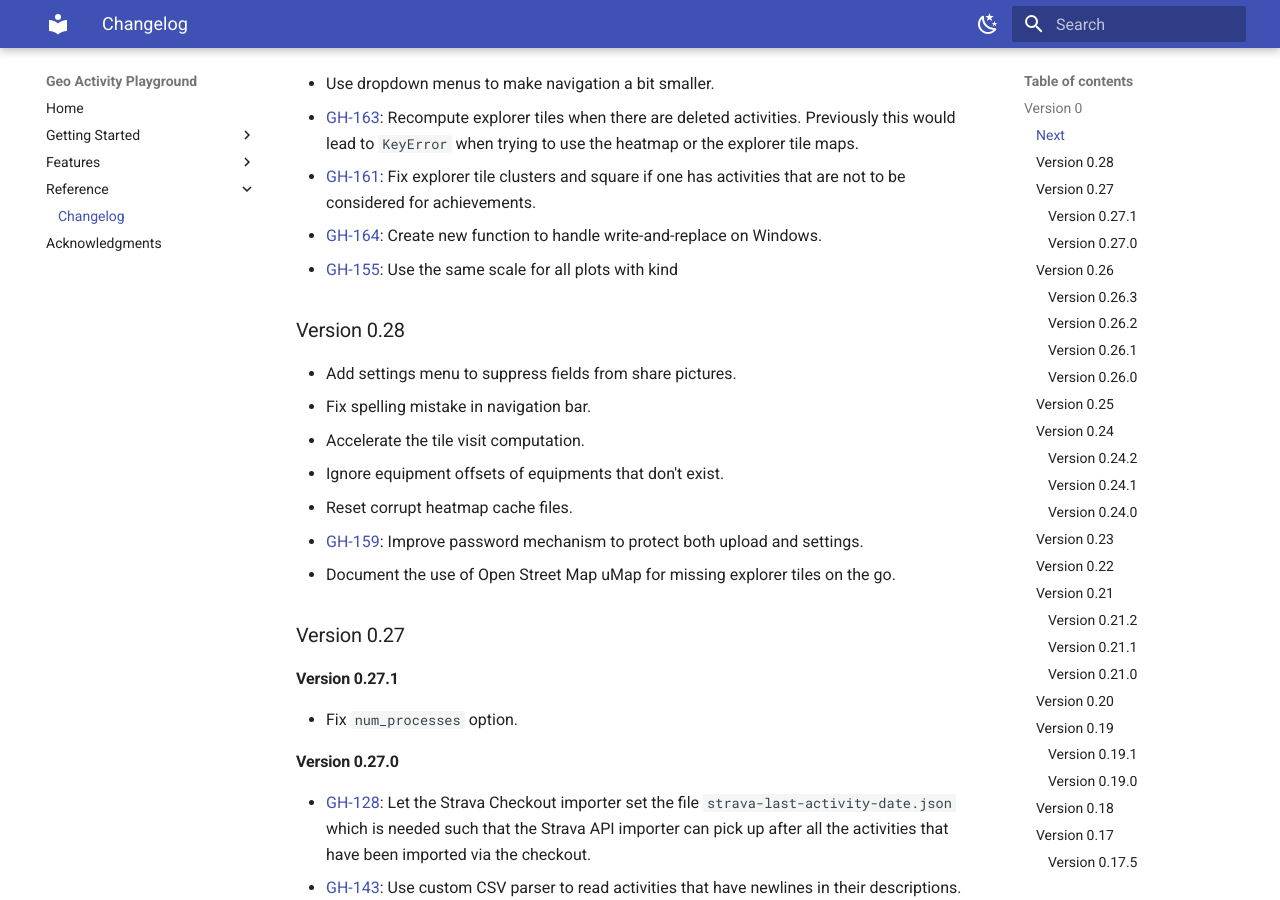
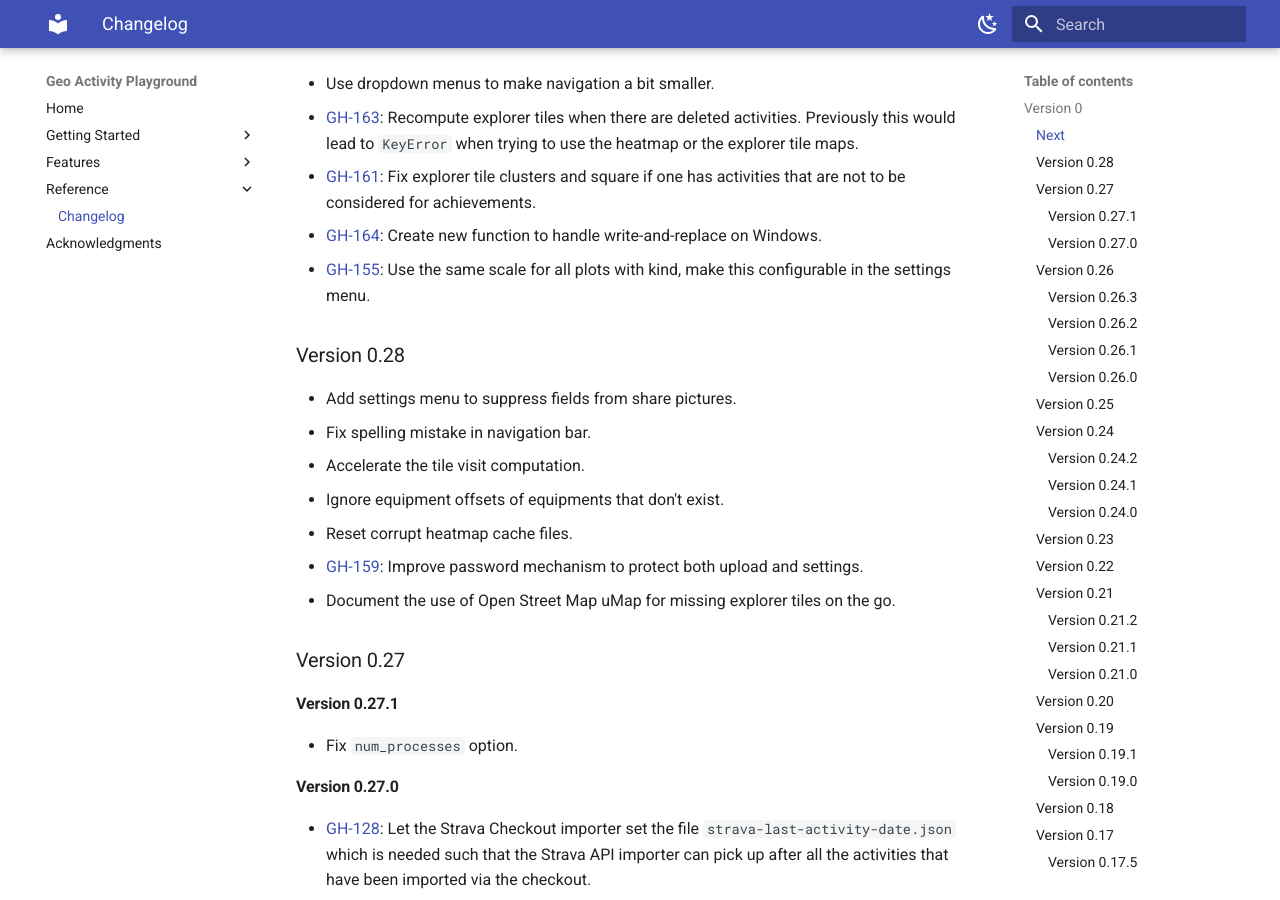
Before and after one commit to martin-ueding/geo-activity-playground, an MkDocs documentation site: the page built from docs/reference/changelog.md, in a window 1280 px wide and 900 px high, scrolled down 354 px. Built offline with MkDocs 1.6.1 and Material for MkDocs 9.7.7, drawn with Linux system fonts in a browser that asks for light colours.

Commit message:
GH-155: Changelog entry

```diff
--- a/docs/reference/changelog.md
+++ b/docs/reference/changelog.md
@@ -12,7 +12,7 @@ This is the pre-release series. Things haven't settled yet, so each minor versio
 - [GH-163](https://github.com/martin-ueding/geo-activity-playground/issues/163): Recompute explorer tiles when there are deleted activities. Previously this would lead to `KeyError` when trying to use the heatmap or the explorer tile maps.
 - [GH-161](https://github.com/martin-ueding/geo-activity-playground/issues/161): Fix explorer tile clusters and square if one has activities that are not to be considered for achievements.
 - [GH-164](https://github.com/martin-ueding/geo-activity-playground/issues/164): Create new function to handle write-and-replace on Windows.
-- [GH-155](https://github.com/martin-ueding/geo-activity-playground/issues/155): Use the same scale for all plots with kind
+- [GH-155](https://github.com/martin-ueding/geo-activity-playground/issues/155): Use the same scale for all plots with kind, make this configurable in the settings menu.
 
 ### Version 0.28
 
```
